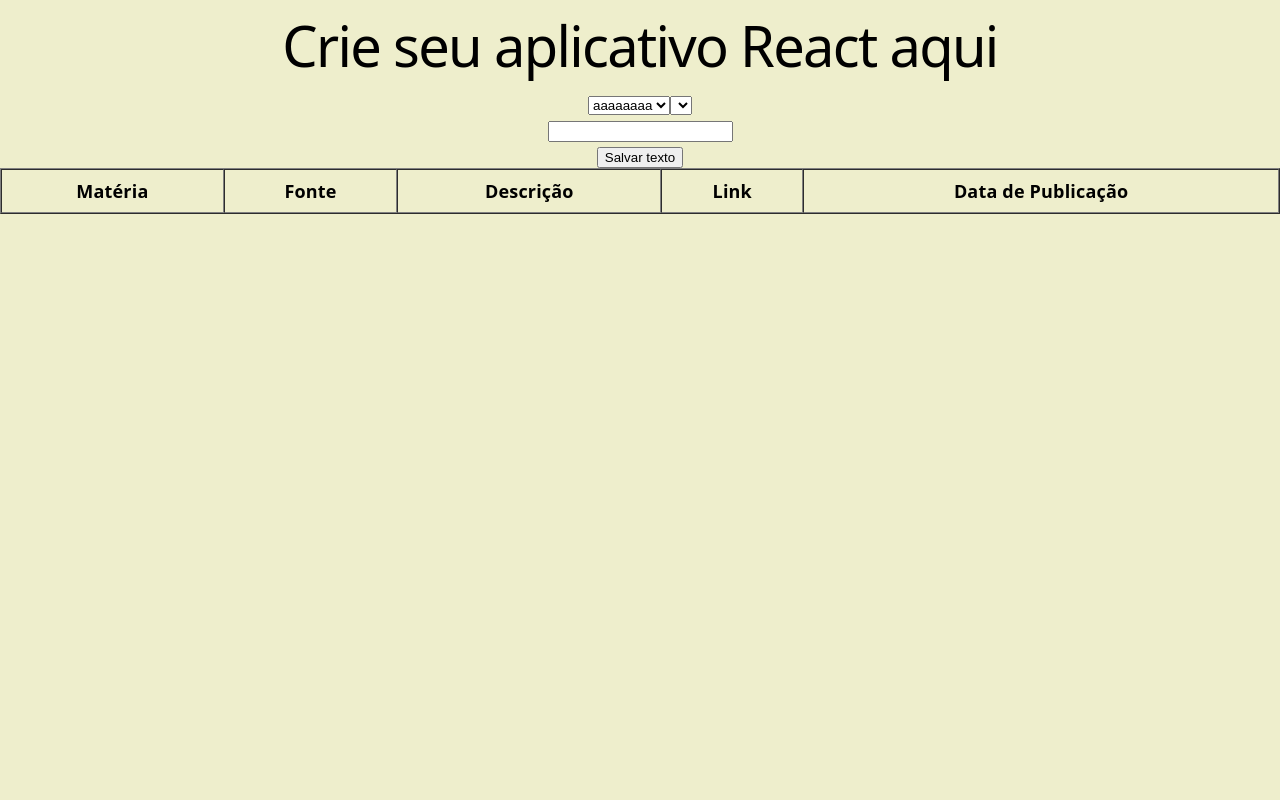
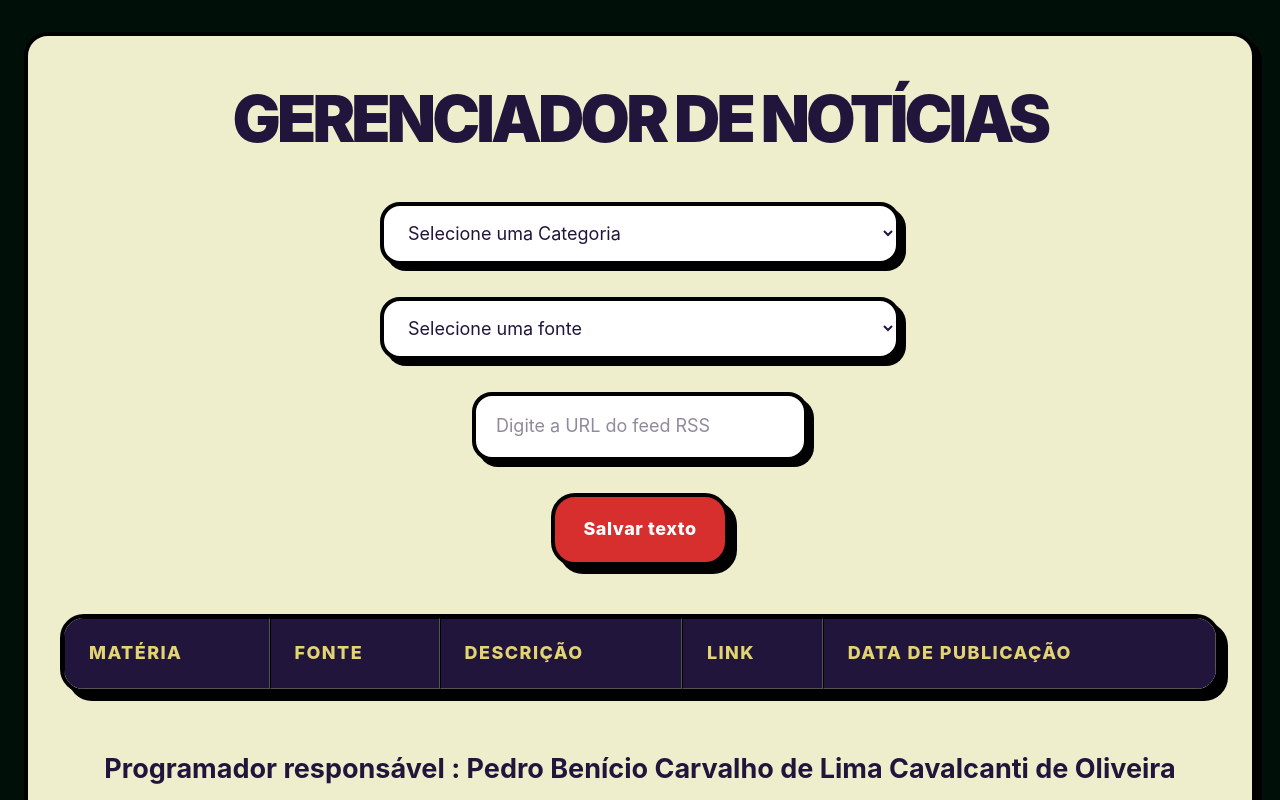
Before and after one commit to VicCAlq/2d-t2-n2, a React (Vite) app: page / in a window 1280 px wide. Shown: the top 800 px of the page. Built offline with nearby package versions, Linux system fonts and the light colour scheme.

Commit message:
Falta organizar a categoria

```diff
--- a/src/App.jsx
+++ b/src/App.jsx
@@ -2,7 +2,7 @@
 import PesquisaPorCategoria from "./components/PesquisaPorCategoria"
 import TabelaDeNoticias from "./components/TabelaDeNoticias";
 import PesquisaPorFonte from "./components/PesquisaPorFonte"
-import { useState } from "react";
+import { useState, useEffect } from "react";
 import {
   connectarDB,
   adicionarFonte,
@@ -40,14 +40,16 @@
     setTodasNoticias(noticias)
   }
 
-    async function carregarTodasFontes() {
-    const fontes = await listarNoticias()
-    setTodasFontes(noticias)
+  async function carregarTodasFontes() {
+    const fontes = await listarFontes()
+    setTodasFontes(fontes)
   }
 
   function atualizaFeed(novasNoticias) {
     setFeed(novasNoticias);
     setNoticiasFiltradas(novasNoticias);
+    carregarTodasNoticias();
+    carregarTodasFontes();
   }
 
   function listaCategorias () { return [...new Set(todasNoticias.map(noticia => { return noticia.categorias }))] }
@@ -57,11 +59,12 @@
 
    return (
     <div style={styles.container}>
-      <h1>Crie seu aplicativo React aqui</h1>
+      <h1>Gerenciador de Notícias</h1>
 
       <PesquisaPorCategoria
         noticias={feed}
         aoFiltrar={(resultado) => setNoticiasFiltradas(resultado)}
+        todasNoticias={todasNoticias}
       />
 
 
@@ -75,6 +78,9 @@
 
       <TabelaDeNoticias noticias={noticiasFiltradas} fonte={fonte} />
 
+
+      <h2>Programador responsável : Pedro Benício Carvalho de Lima Cavalcanti de Oliveira</h2>
+      <h2>GitHub: <a href="https://github.com/PedroB1603" target="_blank" rel="noopener noreferrer">https://github.com/PedroB1603</a></h2>
     </div>
   );
 }
--- a/src/components/AdicionarRSS.jsx
+++ b/src/components/AdicionarRSS.jsx
@@ -31,6 +31,8 @@
                         resposta.fonte.titulo,
                         noticia.link,
                         noticia.descricao,
+                        noticia.dataPublicacao,
+                        noticia.categorias,
                     )
                     await adicionarNoticia(novaNoticia)
                 }
@@ -54,6 +56,7 @@
                 <input type="text"
                     value={textoInserido}
                     onChange={(e) => setTextoInserido(e.target.value)}
+                    placeholder="Digite a URL do feed RSS"
                 />
             </div>
             <button onClick={() => {
--- a/src/components/PesquisaPorCategoria.jsx
+++ b/src/components/PesquisaPorCategoria.jsx
@@ -1,41 +1,53 @@
 import { useState } from "react";
- import {  connectarDB,
-  adicionarFonte,
-  listarFontes,
-  removerFonte,
-  adicionarNoticia,
-  listarNoticias,
-  filtrarNoticiasPorFonte,
-  filtrarNoticiasPorCategoria,
-  removerNoticia,
-} from './database.js';
-function PesquisaPorCategoria({ noticias, aoFiltrar }) {
+import { filtrarNoticiasPorCategoria } from './database.js';
+
+function PesquisaPorCategoria({ noticias, aoFiltrar , todasNoticias }) {
     const [termo, setTermo] = useState("");
-
-    async function pesquisaCategoria(valor) {
-        setTermo(valor);
-
-        const termoBusca = /*valor.*/ await filtrarNoticiasPorCategoria(valor);
-
-
-        aoFiltrar(resultado);
-    }
-
-    async function opcoes (){
 
 
 
-        aoFiltrar(resultado);
-    }
+    return(<>
+        <select
+          defaultValue=""
+          onChange={async (e) => {
+            const valor = e.target.value;
+            if (!valor) {
+              aoFiltrar(noticias);
+              return;
+            }
+            const resultado = await filtrarNoticiasPorCategoria(valor);
+            aoFiltrar(resultado);
+          }}
+        >
+          <option value="" disabled>Selecione uma Categoria</option>
+          {todasNoticias.map((noticia, index) => {
+            let categoria = 'sem categoria';
+            if (noticia.categorias && noticia.categorias.length) {
+                categoria = noticia.categorias;
+            }
 
+            let valor = categoria;
+            if (Array.isArray(categoria)) {
+                valor = categoria.join(', ');
+            }
 
-    return (
-        <select name="fonte" >
-           <option value="">aaaaaaaa</option>
+            if (!valor || valor === 'sem categoria') {
+                return (
+
+                    <option key={`sem-categoria-${index}`} value="sem categoria">
+                  sem categoria
+                </option>
+              );
+            } else {
+              return (
+                <option key={`${valor}-${index}`} value={valor}>
+                  {valor}
+                </option>
+              );
+            }
+          })}
         </select>
-
-    );
-
+    </>)
 }
 
 export default PesquisaPorCategoria;
--- a/src/components/PesquisaPorFonte.jsx
+++ b/src/components/PesquisaPorFonte.jsx
@@ -1,4 +1,4 @@
-import { useState } from "react";
+/*import { useState } from "react";
 import {   connectarDB,
   adicionarFonte,
   listarFontes,
@@ -12,7 +12,7 @@
 function PesquisaPorFonte({ noticias, aoFiltrar , todasFontes }) {
     const [termo, setTermo] = useState("");
 
-    /*function pesquisaFonte(valor) {
+    function pesquisaFonte(valor) {
         setTermo(valor);
 
         const termoBusca =filtrarNoticiasPorFonte(valor) ;
@@ -22,7 +22,7 @@
         );
 
         aoFiltrar(termoBusca);
-    }*/
+    }
   return(<>
         <select>
             {todasFontes.map((fonte) => {
@@ -35,4 +35,32 @@
     </>)
 }
 
+export default PesquisaPorFonte;*/
+import { useState } from "react";
+import { filtrarNoticiasPorFonte } from './database.js';
+
+function PesquisaPorFonte({ noticias, aoFiltrar , todasFontes }) {
+    const [termo, setTermo] = useState("");
+
+    return(<>
+        <select
+          defaultValue=""
+          onChange={async (e) => {
+            const valor = e.target.value;
+            if (!valor) {
+              aoFiltrar(noticias);
+              return;
+            }
+            const resultado = await filtrarNoticiasPorFonte(valor);
+            aoFiltrar(resultado);
+          }}
+        >
+          <option value="" disabled>Selecione uma fonte</option>
+          {todasFontes.map((fonte) => (
+            <option key={fonte.id} value={fonte.nome}>{fonte.nome}</option>
+          ))}
+        </select>
+    </>)
+}
+
 export default PesquisaPorFonte;
--- a/src/components/TabelaDeNoticias.jsx
+++ b/src/components/TabelaDeNoticias.jsx
@@ -13,15 +13,15 @@
             <tbody>
                 {noticias.map((noticia, index) => (
                     <tr key={index} style={{ backgroundColor: "#7ab" }}>
-                        <td>{noticia.titulo}</td>
+                        <td>{noticia.titulo || noticia.nome}</td>
                         <td>{fonte?.titulo || noticia.fonte || 'Sem fonte'}</td>
                         <td>{noticia.descricao}</td>
                         <td>
-                            <a href={noticia.link} target="_blank" rel="noopener noreferrer">
-                                {noticia.link}
+                            <a href={noticia.link || noticia.endereco} target="_blank" rel="noopener noreferrer">
+                                {noticia.link || noticia.endereco || 'Sem link'}
                             </a>
                         </td>
-                        <td>{noticia.dataPublicacao}</td>
+                        <td>{noticia.dataPublicacao || noticia.dataDePublicacao || 'Sem data'}</td>
                     </tr>
                 ))}
             </tbody>
--- a/src/index.css
+++ b/src/index.css
@@ -1,79 +1,228 @@
 :root {
-  --sans: system-ui, 'Segoe UI', Roboto, sans-serif;
-  --heading: system-ui, 'Segoe UI', Roboto, sans-serif;
-  --mono: ui-monospace, Consolas, monospace;
+  --yellow: #E3D473;
+  --red: #D72E2E;
+  --green: #0E5047;
+  --purple: #22153C;
+  --black: #000F08;
+  --white: #FFFFFF;
 
-  font: 18px/145% var(--sans);
-  letter-spacing: 0.18px;
-  color-scheme: light dark;
-  color: var(--text);
-  background: var(--bg);
-  font-synthesis: none;
+  --text-primary: #22153C;
+  --text-secondary: #0E5047;
+  --surface: #FFFFFF;
+  --surface-strong: #E3D473;
+  --border-black: #000000;
+  --shadow-solid: 6px 6px 0px #000000;
+
+  font-family: 'Space Grotesk', 'Inter', 'Manrope', 'IBM Plex Sans', system-ui, sans-serif;
+  font-size: 18px;
+  line-height: 1.6;
+  color: var(--text-primary);
+  background: var(--black);
   text-rendering: optimizeLegibility;
   -webkit-font-smoothing: antialiased;
   -moz-osx-font-smoothing: grayscale;
+}
 
-  @media (max-width: 1024px) {
-    font-size: 16px;
-  }
+* {
+  box-sizing: border-box;
+}
+
+html,
+body {
+  margin: 0;
+  min-height: 100%;
+  background: var(--black);
 }
 
 body {
-  margin: 0;
+  color: var(--text-primary);
 }
 
 #root {
-  width: 100vw;
-  max-width: 100%;
-  margin: 0 auto;
-  text-align: center;
-  border-inline: 1px solid var(--border);
-  min-height: 100svh;
+  display: flex;
+  justify-content: center;
+  min-height: 100vh;
+  padding: 32px 24px;
+}
+
+#root > div {
+  width: min(1180px, 100%);
   display: flex;
   flex-direction: column;
-  box-sizing: border-box;
-}
-
-h1,
-h2 {
-  font-family: var(--heading);
-  font-weight: 500;
-  color: var(--text-h);
+  gap: 32px;
+  padding: 32px;
+  background: var(--yellow);
+  border: 4px solid var(--border-black);
+  border-radius: 24px;
+  box-shadow: var(--shadow-solid);
 }
 
 h1 {
-  font-size: 56px;
-  letter-spacing: -1.68px;
-  margin: 32px 0;
-  @media (max-width: 1024px) {
-    font-size: 36px;
-    margin: 20px 0;
+  font-size: clamp(3rem, 5vw, 4.5rem);
+  font-weight: 900;
+  margin: 0;
+  color: var(--purple);
+  letter-spacing: -0.06em;
+  text-transform: uppercase;
+}
+
+select,
+input,
+button {
+  font: inherit;
+  transition: transform 0.2s ease, box-shadow 0.2s ease, background 0.2s ease;
+}
+
+select,
+input {
+  width: 100%;
+  max-width: 520px;
+  min-height: 58px;
+  padding: 16px 20px;
+  border-radius: 20px;
+  border: 4px solid var(--border-black);
+  background: var(--white);
+  color: var(--text-primary);
+  outline: none;
+  box-shadow: 6px 6px 0px var(--border-black);
+}
+
+select:hover,
+input:hover,
+button:hover {
+  transform: translateY(-2px) scale(1.02);
+}
+
+select:focus,
+input:focus {
+  border-color: var(--red);
+  box-shadow: 6px 6px 0px var(--border-black), 0 0 0 4px rgba(215, 46, 46, 0.18);
+}
+
+select option,
+option {
+  color: var(--text-primary);
+  background: var(--white);
+  padding: 12px 14px;
+  font-weight: 700;
+  letter-spacing: 0.01em;
+}
+
+select option:checked,
+option:checked {
+  background: var(--red);
+  color: var(--white);
+}
+
+select option:hover,
+option:hover {
+  background: var(--yellow);
+  color: var(--purple);
+}
+
+button {
+  cursor: pointer;
+  min-height: 56px;
+  padding: 0 28px;
+  border: 4px solid var(--border-black);
+  border-radius: 24px;
+  background: var(--red);
+  color: var(--white);
+  font-weight: 800;
+  letter-spacing: 0.03em;
+  box-shadow: 8px 8px 0px var(--border-black);
+}
+
+button:hover {
+  background: #b31f1f;
+}
+
+button:active {
+  transform: translateY(0);
+}
+
+input::placeholder {
+  color: rgba(34, 21, 60, 0.5);
+}
+
+table {
+  width: 100%;
+  border-collapse: separate;
+  border-spacing: 0;
+  margin-top: 16px;
+  overflow: hidden;
+  border: 4px solid var(--border-black);
+  border-radius: 24px;
+  background: var(--white);
+  box-shadow: 8px 8px 0px var(--border-black);
+}
+
+thead {
+  background: var(--purple);
+}
+
+th,
+td {
+  padding: 20px 24px;
+  text-align: left;
+}
+
+th {
+  color: var(--yellow);
+  font-weight: 800;
+  font-size: 1rem;
+  letter-spacing: 0.08em;
+  text-transform: uppercase;
+}
+
+tbody tr {
+  background: var(--white);
+  border-bottom: 2px solid var(--border-black);
+  transition: background 0.2s ease;
+}
+
+tbody tr:nth-child(even) {
+  background: #f4e9b0;
+}
+
+tbody tr:hover {
+  background: #ffe28f;
+}
+
+td a {
+  color: var(--red);
+  text-decoration: none;
+}
+
+td a:hover {
+  color: var(--purple);
+}
+
+a {
+  color: var(--red);
+  text-decoration: none;
+}
+
+a:hover {
+  text-decoration: underline;
+}
+
+div {
+  transition: all 0.2s ease;
+}
+
+@media (max-width: 860px) {
+  #root {
+    padding: 20px;
+  }
+
+  #root > div {
+    padding: 24px;
+  }
+
+  table,
+  th,
+  td {
+    font-size: 0.95rem;
   }
 }
-h2 {
-  font-size: 40px;
-  line-height: 118%;
-  letter-spacing: -0.24px;
-  margin: 0 0 8px;
-  @media (max-width: 1024px) {
-    font-size: 20px;
-  }
-}
-p {
-  margin: 0;
-}
-
-code,
-.counter {
-  font-family: var(--mono);
-  display: inline-flex;
-  border-radius: 4px;
-  color: var(--text-h);
-}
-
-code {
-  font-size: 15px;
-  line-height: 135%;
-  padding: 4px 8px;
-  background: var(--code-bg);
-}
```
Also changed, not shown: src/components/noticias.js (+1 -6 lines), src/components/test.txt. Lines whose indentation alone changed are shown as unchanged.
